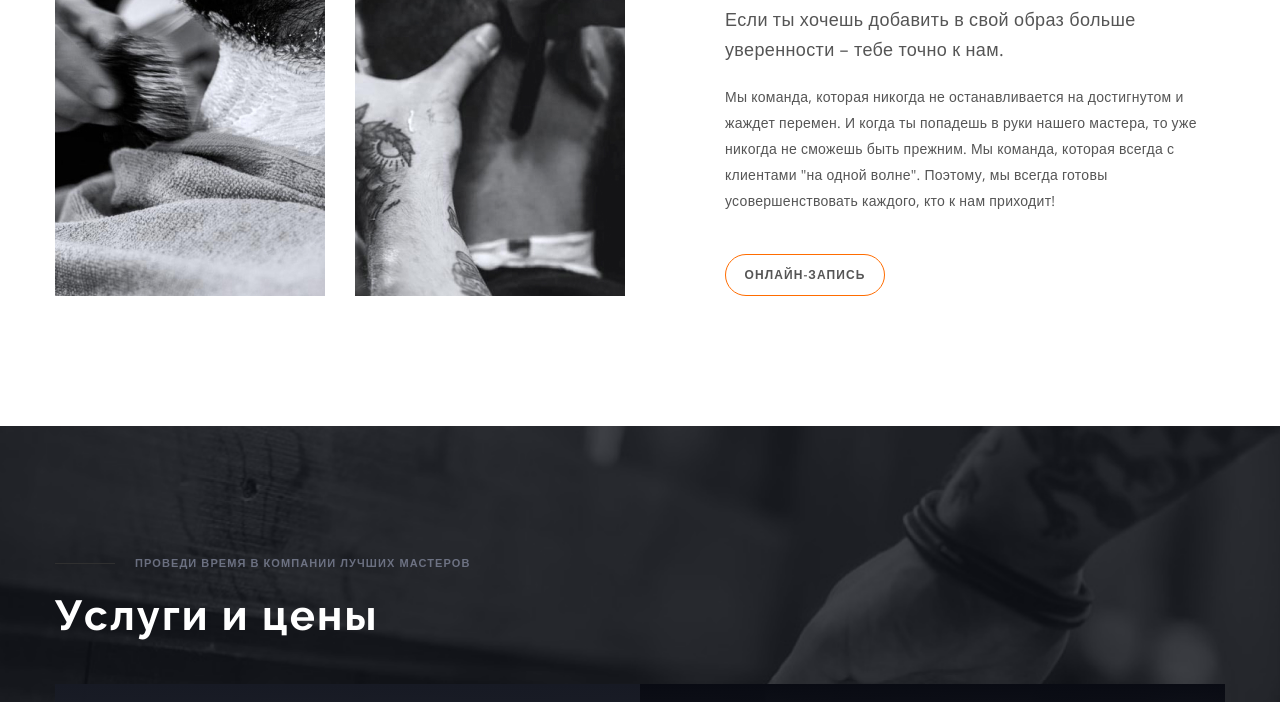
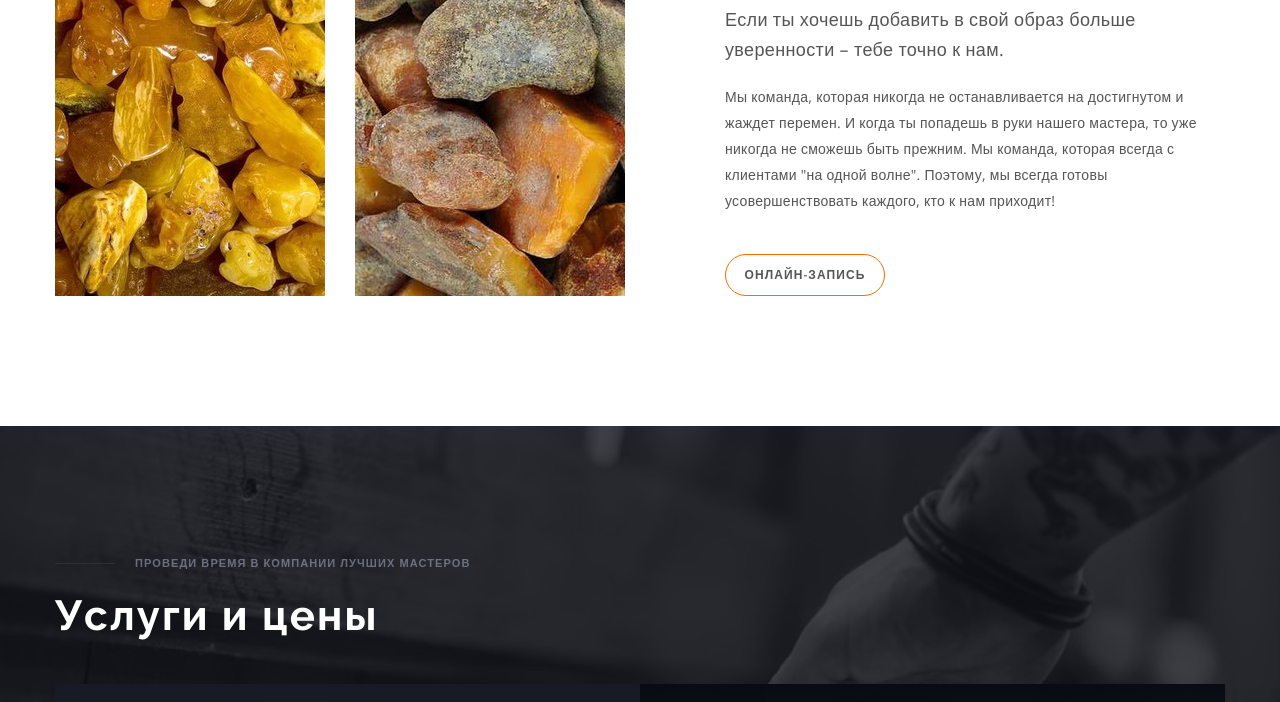
Before and after one commit to IvanBayern/Amber, a plain HTML site: page index.html in a window 1280 px wide. Shown: the part 398-1100 px from the top of the page. Drawn offline with nearby package versions, Linux system fonts and the light colour scheme.

Commit message:
add foto

```diff
--- a/index.html
+++ b/index.html
@@ -136,7 +136,7 @@
             <li class="about-item">
               <img
                 class="about-img"
-                src="./images/about/img-1.jpg"
+                src="./images/about/1.jpg"
                 alt="Бритье бороды"
                 width="270"
                 height="445"
@@ -145,7 +145,7 @@
             <li class="about-item">
               <img
                 class="about-img"
-                src="./images/about/img-2.jpg"
+                src="./images/about/2.jpg"
                 alt="Стрижка под опасную бритву"
                 width="270"
                 height="445"
--- a/sass/components/_price.scss
+++ b/sass/components/_price.scss
@@ -2,7 +2,7 @@
 .price {
   background-color: var(--secondary-bg--mode-dark);
 
-  background-image: url(../images/price/bg-price.png);
+  background-image: url(../images/price/bg-ex.jpg);
   background-position: center;
   background-size: cover;
   background-repeat: no-repeat;
```
Also changed, not shown: images/about/1.jpg (added), images/about/2.jpg (added), images/price/bg-ex.jpg (added).
